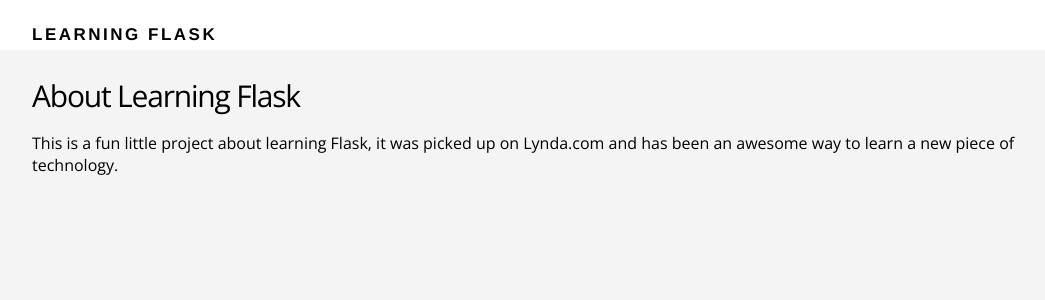
After one commit to AnabolicHippo/learningflask, a Flask app: page /about in a window 1280 px wide. The commit adds this page. Shown: the top 300 px of the page, without its empty margins (108-1153 px from the left). Run offline with Flask 2, Linux system fonts and the light colour scheme.

Commit message:
About Page

```diff
--- a/routes.py
+++ b/routes.py
@@ -6,5 +6,11 @@ app = Flask(__name__)
 def index():
 	return render_template("index.html")
 
+@app.route("/about")
+def about():
+	return render_template("about.html")
+
+
+
 if __name__ == "__main__":
 	app.run(debug=True)
--- /dev/null
+++ b/templates/about.html
@@ -0,0 +1,10 @@
+{% extends "layout.html" %}
+
+{% block content %}
+	<main class="about-section">
+		<div class="container">
+			<h2>About Learning Flask</h2>
+			<p>This is a fun little project about learning Flask, it was picked up on Lynda.com and has been an awesome way to learn a new piece of technology.</p>
+		</div>
+	</main>
+{% endblock %}
--- a/templates/index.html
+++ b/templates/index.html
@@ -7,7 +7,7 @@
       <div class="section-content">
         <h2>Discover places near you.</h2>
         <a href="#" class="btn-primary">Sign up</a>
-        <a href="#" class="btn-secondary">Learn more</a>
+        <a href="{{ url_for('about')  }}" class="btn-secondary">Learn more</a>
       </div>
 
       <div class="section-device">
```
